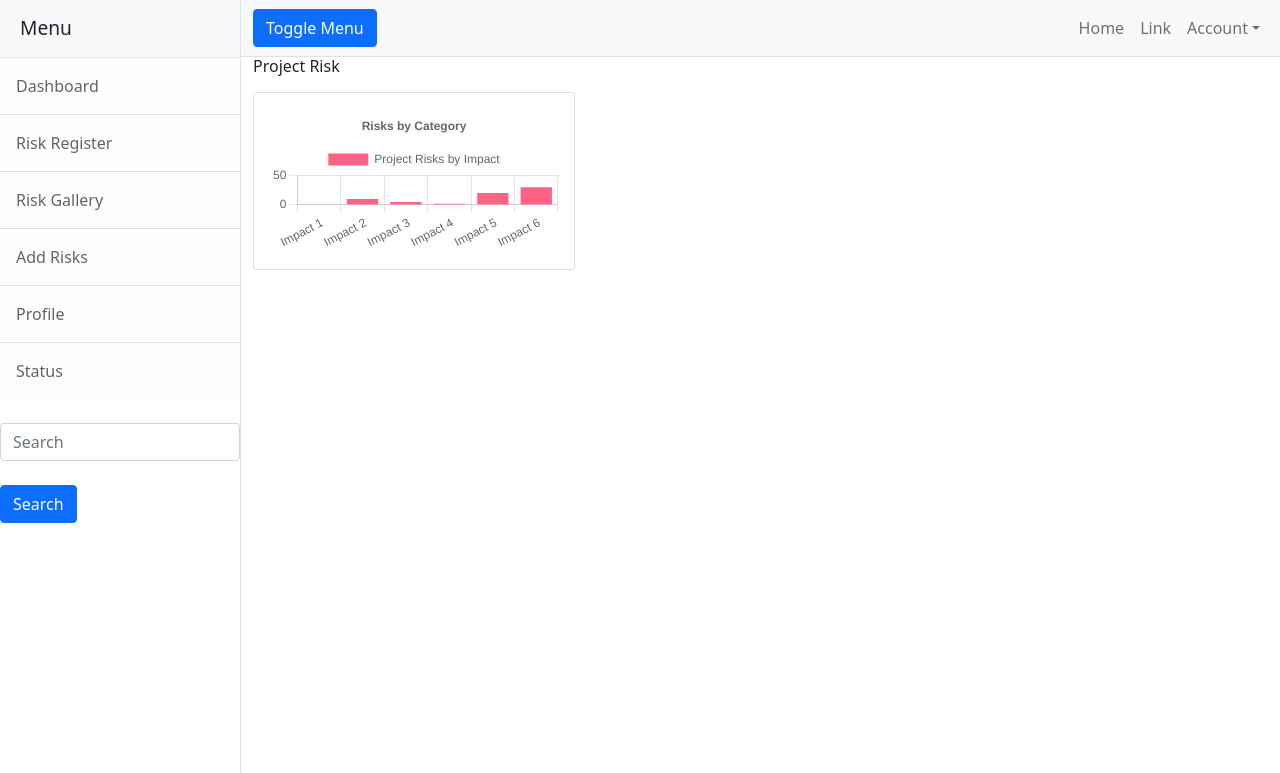
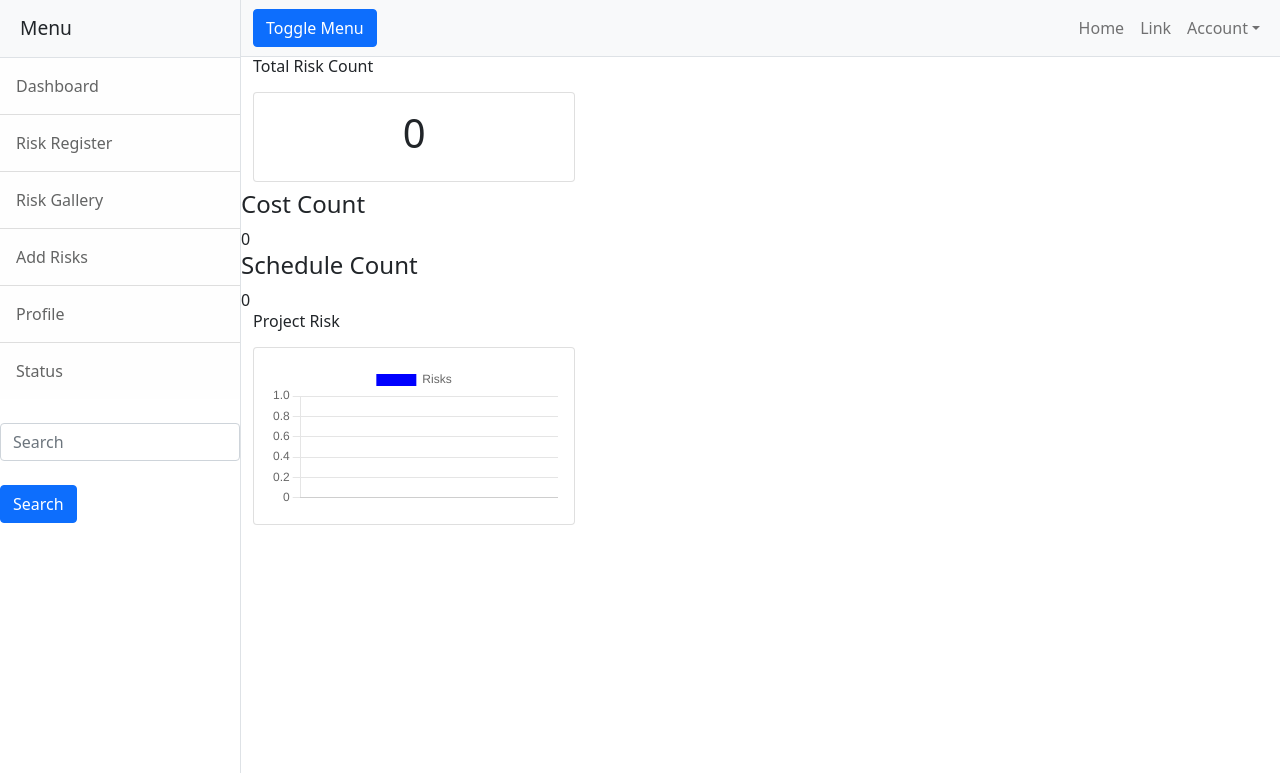
Before and after one commit to robinmatth/test_project, a Django app: page /dashboard/ in a window 1280 px wide. Shown: the top 773 px of the page. Run offline with Django 4.2, Linux system fonts and the light colour scheme; data that the repository does not hold is empty; parts of the project's set-up code (start-up, migrations or seed data) failed here and were passed over; some libraries are stand-ins or nearby versions.

Commit message:
dashboard improvements

```diff
--- a/myproject/risk_register/templates/dashboard.html
+++ b/myproject/risk_register/templates/dashboard.html
@@ -5,7 +5,21 @@
 <body>
 {% block content %}
 <!--  Chart Canvas-->
-
+<div class="container-fluid">
+  <h6>Total Risk Count </h6><div class="row">
+      <div class="col-md-4 py-2">
+          <div class="card">
+                         <div class="card-body text-center">
+   <h1> {{ count }}</h1>
+              </div>
+          </div>
+      </div>
+   </div>
+</div>
+<h4>Cost Count</h4>
+{{ cost_count }}
+<h4>Schedule Count</h4>
+{{ schedule_count }}
 <div class="container-fluid">
   <h6>Project Risk </h6><div class="row">
       <div class="col-md-4 py-2">
@@ -19,54 +33,30 @@
    </div>
 </div>
 
-
-
 </div>
 <!-- Create Chart-->
 <script>
-  const labels = [
-    'Impact 1',
-    'Impact 2',
-    'Impact 3',
-    'Impact 4',
-    'Impact 5',
-    'Impact 6',
-  ];
 
-  const data = {
-    labels: labels,
-    datasets: [{
-      label: 'Project Risks by Impact',
-      backgroundColor: 'rgb(255, 99, 132)',
-      borderColor: 'rgb(255, 99, 132)',
-      data: [0, 10, 5, 2, 20, 30, 45],
-    }]
+  var config = {
+    type: 'bar',
+    data: {
+      datasets: [{
+        data: {{ data|safe }},
+        backgroundColor: 'blue',
+        label: 'Risks',
+      }],
+      labels: {{ labels|safe }}
+    },
+    options: {
+      responsive: true
+    }
   };
 
-  const config = {
-  type: 'bar',
-  data: data,
-  options: {
-    plugins: {
-      title: {
-        display: true,
-        text: 'Risks by Category'
-      }
-    },
-    scales: {
-      y: {
-        stacked: true
-      }
-    }
-  },
-};
-</script>
-<!-- Render Chart-->
-<script>
-  const myChart = new Chart(
-    document.getElementById('myChart'),
-    config
-  );
+  window.onload = function() {
+    var ctx = document.getElementById('myChart').getContext('2d');
+    window.myPie = new Chart(ctx, config);
+  };
+
 </script>
 
 </div>
--- a/myproject/risk_register/views.py
+++ b/myproject/risk_register/views.py
@@ -1,4 +1,6 @@
+from audioop import avg
 from dataclasses import field
+from importlib import resources
 from django.shortcuts import redirect, render
 from django.http import HttpResponse,HttpResponseRedirect
 import django_tables2 as tables
@@ -18,7 +20,8 @@ from django.contrib.auth.models import User, Group
 from rest_framework import viewsets
 from rest_framework import permissions
 from risk_register.serializers import UserSerializer, GroupSerializer, RisksSerializer
-
+from django.db.models import Count
+from django.db.models import Avg
 
 def index(request):
     # return response
@@ -33,18 +36,25 @@ def risk_register(request):
     return HttpResponse(template.render(context, request))
 
 def dashboard(request):
-    items_list = Risks.objects.all()
     labels = []
     data = []
 
-    impact = Risks.objects.order_by('-risk_impact')[:5]
+    queryset = Risks.objects.order_by('-risk_impact')[:10]
+    count = Risks.objects.count()
 
-    template = loader.get_template('dashboard.html')
-    context = {
-        'items_list': items_list,
-        'impact': impact,
-    }
-    return HttpResponse(template.render(context, request))
+    cost_count = Risks.objects.filter(risk_impact='cost').count()
+    schedule_count = Risks.objects.filter(risk_impact='schedule').count()
+    for item in queryset:
+        labels.append(item.risk_impact)
+        data.append(item.id)
+
+    return render(request, 'dashboard.html', {
+        'labels': labels,
+        'data': data,
+        'count': count,
+        'cost_count': cost_count,
+        'schedule_count': schedule_count,
+    })
 
 
 def risk_gallery(request):
```
